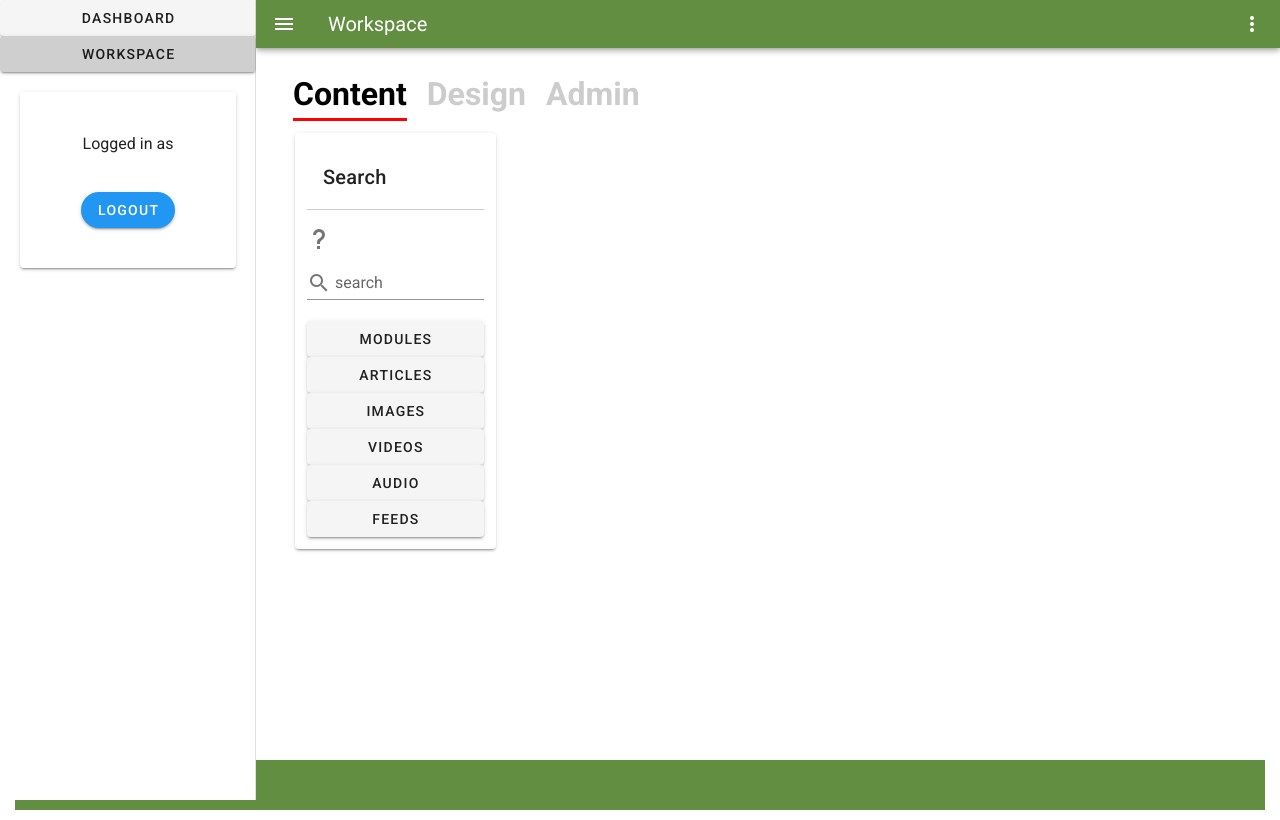
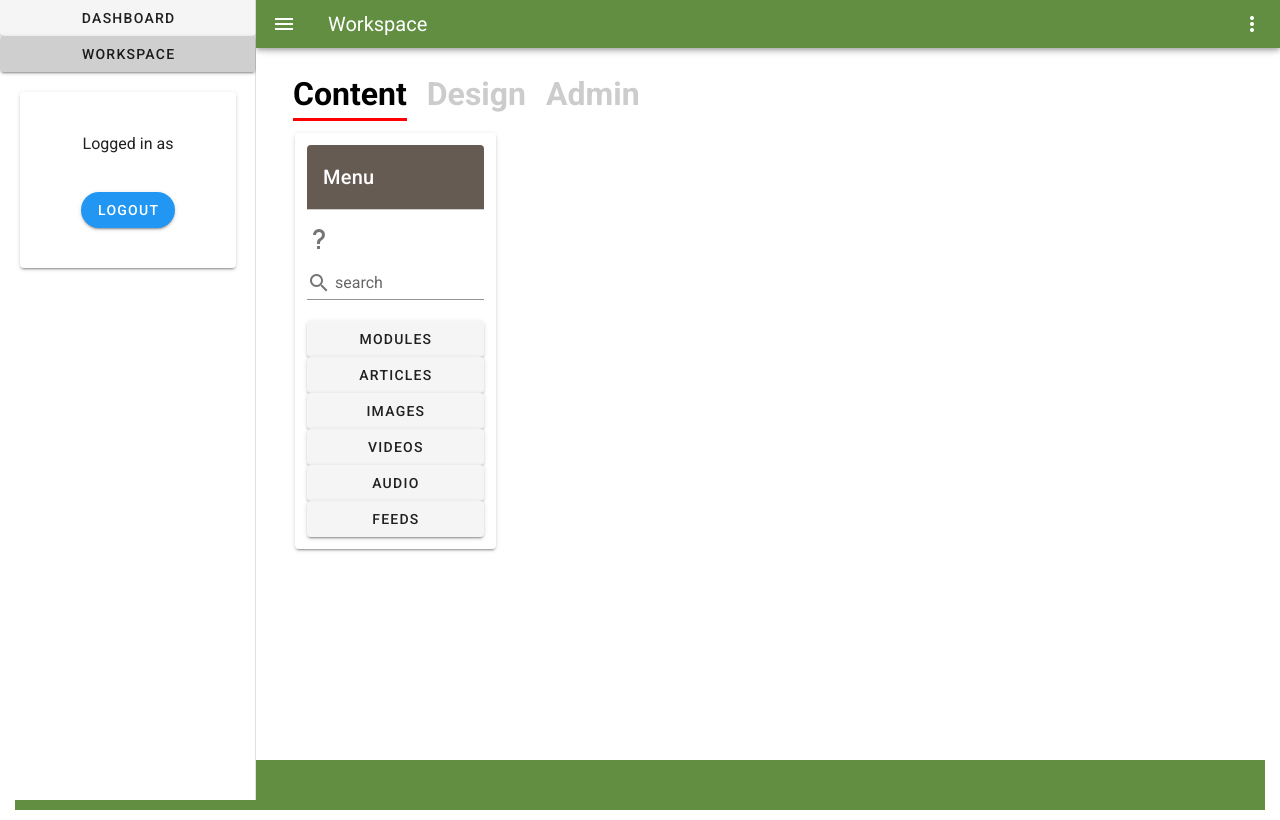
Before and after one commit to iingles/isaac-ingles-3790-final, a Vue app: page /workspace in a window 1280 px wide. Built offline with nearby package versions, Linux system fonts and the light colour scheme.

Commit message:
changed styles in sidebar and workspace viewport

```diff
--- a/src/components/workspace/WorkspaceViewPort.vue
+++ b/src/components/workspace/WorkspaceViewPort.vue
@@ -4,7 +4,7 @@
             <h1 v-emphasized>Results</h1>
         </v-row>
         <v-row>
-            <!-- <h2>{{this.$route.params.workview | upper}}</h2> -->
+            <h2 class="search-type-title">{{this.$route.params.workview | upper}}</h2>
         </v-row>
         <v-row>
             <template v-if="search">
@@ -36,5 +36,8 @@ export default {
 </script>
 
 <style scoped>
+    .search-type-title {
+
+    }
 
 </style>
--- a/src/components/workspace/menus/Sidebar.vue
+++ b/src/components/workspace/menus/Sidebar.vue
@@ -1,7 +1,7 @@
 <template>
     <v-container>
         <v-card class="pa-3">
-            <v-card-title class="sidebar-title mb-4">Search</v-card-title>
+            <v-card-title class="mb-4">Menu</v-card-title>
              <v-tooltip left>
                 <template v-slot:activator="{ on }">
                     <v-icon v-on="on">mdi-help</v-icon>
@@ -61,8 +61,11 @@ export default {
 </script>
 
 <style scoped>
-    .sidebar-title {
-        border-bottom: 1px solid #ccc;
+
+    .v-card__title {
+    background-color: #655B53;
+    color: #fff;
+    border-bottom: 1px solid #ccc;
     }
 
     .sidebar-history {
```
